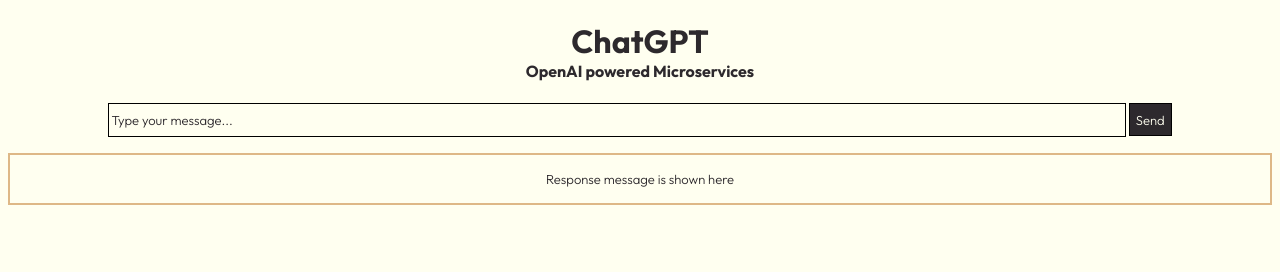
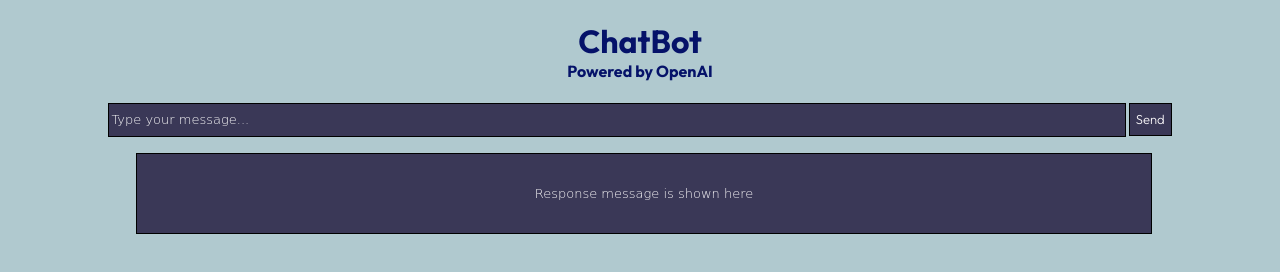
Before and after one commit to Analyticuth123/uth3, a website: page public/index.html in a window 1280 px wide. Drawn offline with Linux system fonts and the light colour scheme.

Commit message:
changed style

```diff
--- a/public/index.html
+++ b/public/index.html
@@ -1,17 +1,13 @@
 <!DOCTYPE html>
-<html lang="en">
 <head>
-  <meta charset="UTF-8">
-  <meta http-equiv="X-UA-Compatible" content="IE=edge">
-  <meta name="viewport" content="width=device-width, initial-scale=1.0">
-  <title>OpenAI powered Microservices</title>
+  <title>Powered by OpenAI</title>
   <link rel="stylesheet" href="styles/global.css">
   <link rel="stylesheet" href="styles/index.css">
 </head>
 <body>
   <div id="container">
-    <h1 id="title">ChatGPT</h1>
-    <h4 id="subtitle">OpenAI powered Microservices</h4>
+    <h1 id="title">ChatBot</h1>
+    <h4 id="subtitle">Powered by OpenAI</h4>
     <form>
       <input type="text" class="input" id="msg-input" value="Type your message..."/>
       <button id="msg-send">Send</button>
--- a/public/styles/global.css
+++ b/public/styles/global.css
@@ -2,20 +2,20 @@
 
 body {
   font-family: 'Outfit', serif;
-  background-color: hsl(60, 100%, 97%);
-  color: #2d292d;
+  background-color: hsl(190, 24%, 75%);
+  color: #051269;
 }
 
 .input {
-  background: rgba(255, 255, 255, 0);
+  background: hsl(244, 22%, 28%);
   border: black solid 1px;
-  color: #2d292d;
+  color: #f9f6f9;
   font-family: 'Outfit', serif;
 }
 
 button {
-  background: #2d292d;
+  background: hsl(244, 22%, 28%);
   border: black solid 1px;
-  color: hsl(60, 100%, 97%);
+  color: hsl(300, 12%, 97%);
   font-family: 'Outfit', serif;
 }
--- a/public/styles/index.css
+++ b/public/styles/index.css
@@ -10,14 +10,24 @@
   text-align: center;
 }
 
-#msg-input, #msg-response, #msg-send {
+#msg-input, #msg-response {
   font-weight: 300;
   font-size: small;
+  color: #fbfbfb;
+  font-family: Cursive;
+
+}
+
+#msg-send {
+  font-weight: 300;
+  font-size: small;
+
 }
 
 #msg-input {
   width: 80%;
   height: 30px;
+
 }
 
 #msg-send {
@@ -25,9 +35,13 @@
 }
 
 #msg-response {
-  border: 2px solid burlywood;
+  border: black solid 1px;
+  color: hsl(300, 12%, 97%);
+  background: hsl(244, 22%, 28%);
   margin-top: 1rem;
   margin-bottom: 1rem;
-  padding-top: 1rem;
-  padding-bottom: 1rem;
+  margin-left: 8rem;
+  margin-right: 7.5rem;
+  padding-top: 2rem;
+  padding-bottom: 2rem;
 }
```
